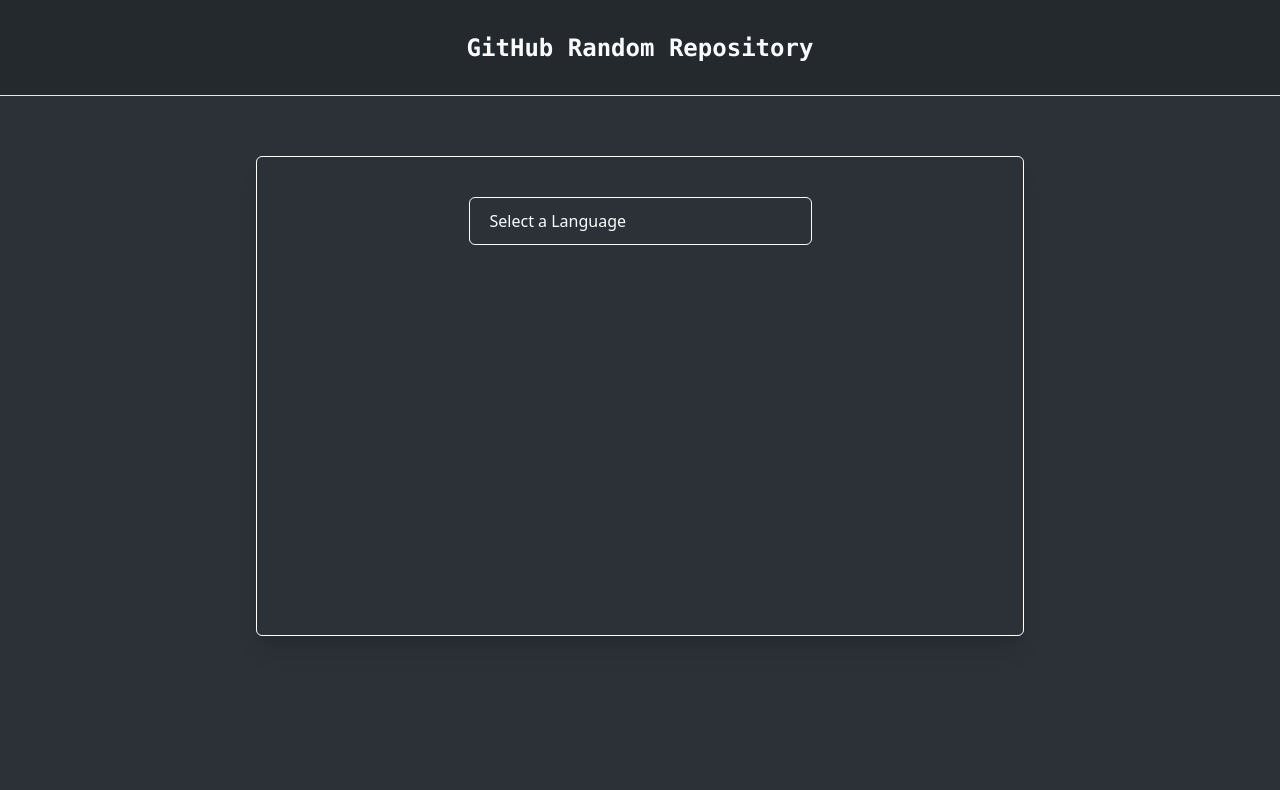
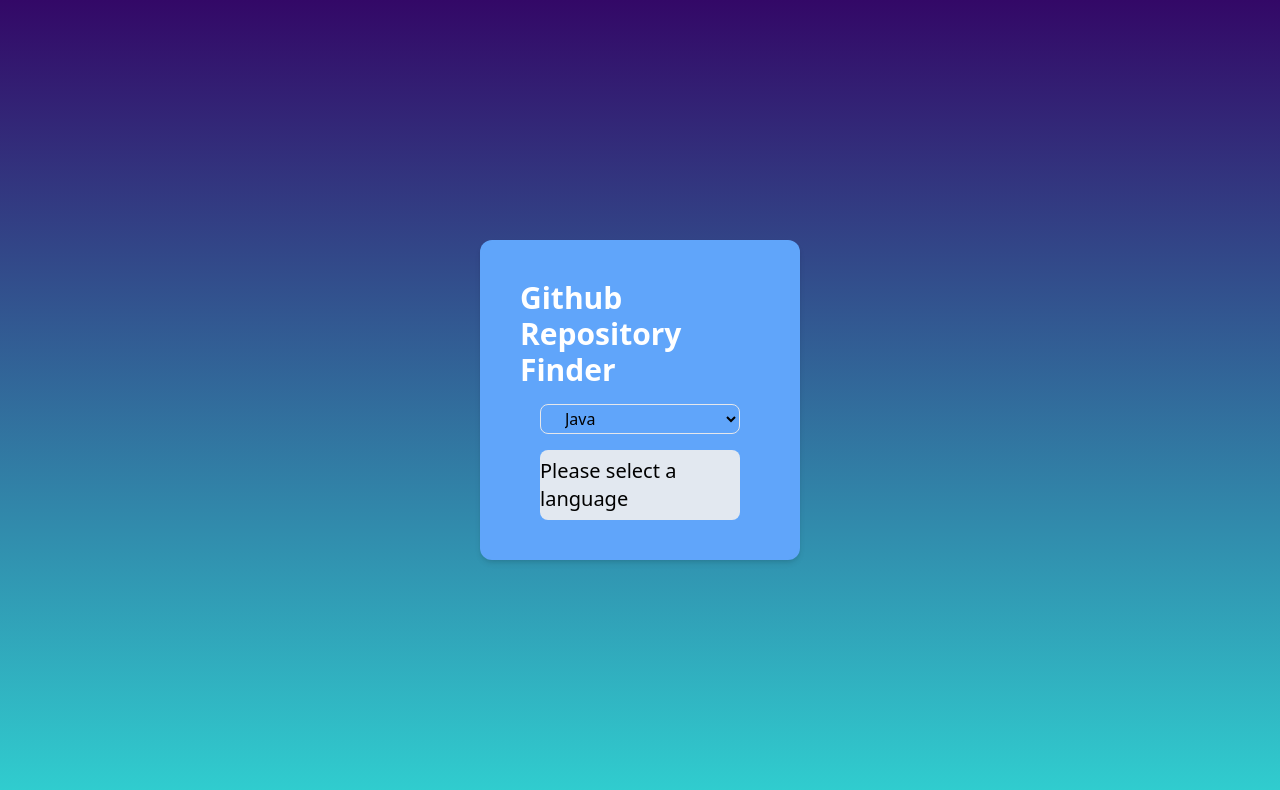
Before and after one commit to Migeen/Random-repo, a React (Vite) app in the folder my-random-repo/: page / in a window 1280 px wide. Shown: the top 790 px of the page. Built offline with nearby package versions, Linux system fonts and the light colour scheme.

Commit message:
react-icon installed and dropwdown fixed

```diff
--- a/my-random-repo/package.json
+++ b/my-random-repo/package.json
@@ -11,7 +11,8 @@
   },
   "dependencies": {
     "react": "^18.3.1",
-    "react-dom": "^18.3.1"
+    "react-dom": "^18.3.1",
+    "react-icons": "^5.4.0"
   },
   "devDependencies": {
     "@eslint/js": "^9.17.0",
--- a/my-random-repo/src/App.jsx
+++ b/my-random-repo/src/App.jsx
@@ -1,12 +1,9 @@
 import Container from "./components/Container"
-import Nav from "./components/Nav"
-
 
 function App() {
 
   return (
-    <div className="flex flex-col bg-secondaryBlack  w-full h-screen">
-      <Nav />
+    <div className="flex justify-center items-center bg-grad  w-full h-screen">
       <Container />
     </div>
   )
--- a/my-random-repo/src/components/Container.jsx
+++ b/my-random-repo/src/components/Container.jsx
@@ -2,9 +2,23 @@
 
 const Container = () => {
   return (
-    <div className='w-full h-3/4 flex items-center justify-center'>
-      <div className='border border-secondaryWhite h-4/5 w-3/5 rounded-md shadow-xl flex justify-center p-10'>
-        <input type="text" className='placeholder:text-primaryWhite w-2/4 h-12 bg-secondaryBlack border-primaryWhite border rounded-md p-5' placeholder='Select a Language'/>
+    <div className=' h-2/5 w-1/4 rounded-xl shadow-md flex gap-4 flex-col items-center p-10 bg-blue-400'>
+      <h1 className='font-semibold text-3xl text-white'>Github Repository Finder</h1>
+      <select name="Choose" id="" className='h-10 w-5/6 bg-blue-400 min-w-40  rounded-lg px-5 cursor-pointer border  ' >
+        <option value="Java">Java</option>
+        <option value="JavaScript">JavaScript</option>
+        <option value="PHP">PHP</option>
+        <option value="Python">Python</option>
+        <option value="C#">C#</option>
+        <option value="R">R</option>
+        <option value="Ruby">Ruby</option>
+        <option value="TypeScript">TypeScript</option>
+        <option value="Flutter">Flutter</option>
+        <option value="Swift">Swift</option>
+      </select>
+
+      <div className='w-5/6  h-2/5 rounded-lg flex bg-slate-200 justify-center items-center'>
+        <h2 className=' text-xl cursor-default'>Please select a language</h2>
       </div>
     </div>
   )
--- a/my-random-repo/src/components/Nav.jsx
+++ /dev/null
@@ -1,11 +0,0 @@
-import React from 'react'
-
-const Nav = () => {
-    return (
-        <div className='w-full h-24 bg-primaryBlack flex items-center justify-center border-b border-b-bottom'>
-            <h1 className="text-primaryWhite text-2xl font-bold font-mono">GitHub Random Repository</h1>
-        </div>
-    )
-}
-
-export default Nav
--- a/my-random-repo/tailwind.config.js
+++ b/my-random-repo/tailwind.config.js
@@ -14,10 +14,10 @@
       boxShadow:{
         shadow: ' inset 0 -1px 0 var(--borderColor-muted)',
       },
-      border:{
-        Bottom: '1px solid #fafbfc'
+      backgroundImage:{
+        grad: 'linear-gradient(to top, #30cfd0 0%, #330867 100%)'
       }
-    },
+    }
   },
   plugins: [],
 }
```
Also changed, not shown: 1 other file (tests, documents, lock files or other folders).
